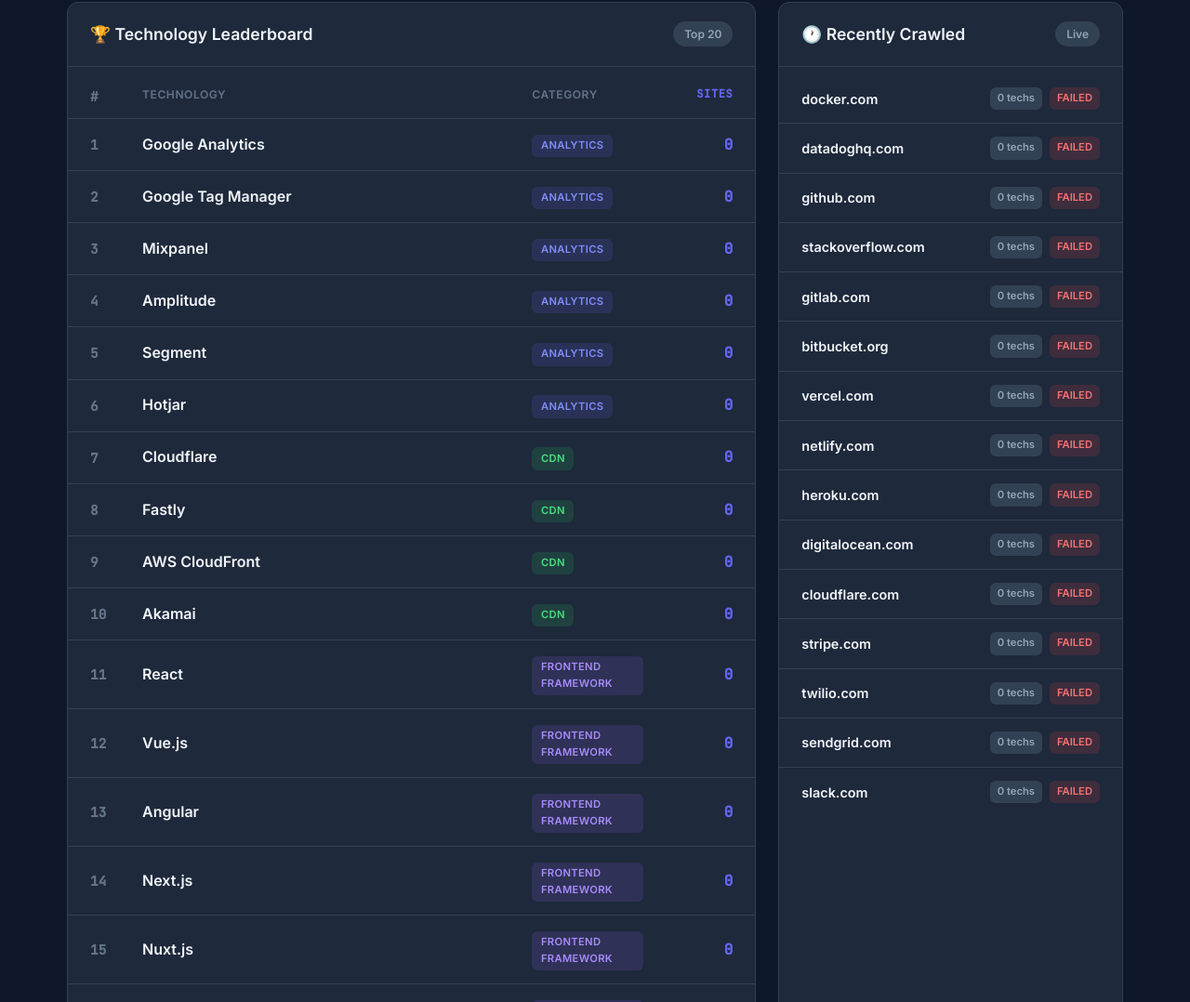
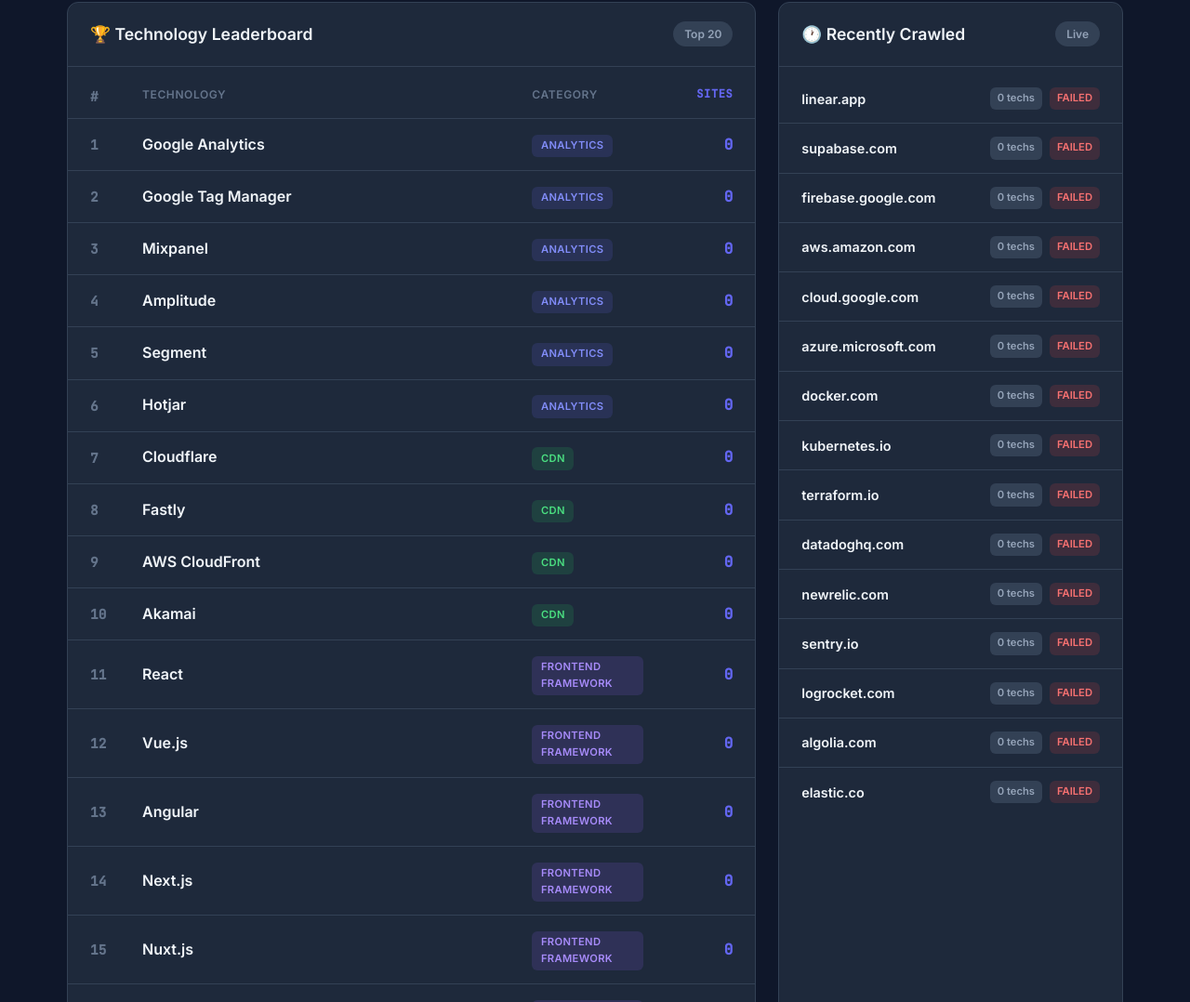
Before and after one commit to muhammadmahadazher/TechStack-Scout, a plain HTML site: page index.html in a window 1280 px wide. Shown: the part 578-1656 px from the top of the page at 93% size. Drawn offline with Linux system fonts and the light colour scheme.

Commit message:
deploy: 1e3c4251d2f47b1fa9aff4f9170148db0587b71e

```diff
--- a/index.html
+++ b/index.html
@@ -383,9 +383,97 @@
         </div>
         <div class="recent-list">
 
+            <a href="domain/16.html" class="recent-item">
+                <div class="recent-domain">
+                    <span class="domain-name">linear.app</span>
+
+                </div>
+                <div class="recent-meta">
+                    <span class="tech-badge">0 techs</span>
+                    <span class="status-badge status-failed">failed</span>
+                </div>
+            </a>
+
+            <a href="domain/17.html" class="recent-item">
+                <div class="recent-domain">
+                    <span class="domain-name">supabase.com</span>
+
+                </div>
+                <div class="recent-meta">
+                    <span class="tech-badge">0 techs</span>
+                    <span class="status-badge status-failed">failed</span>
+                </div>
+            </a>
+
+            <a href="domain/18.html" class="recent-item">
+                <div class="recent-domain">
+                    <span class="domain-name">firebase.google.com</span>
+
+                </div>
+                <div class="recent-meta">
+                    <span class="tech-badge">0 techs</span>
+                    <span class="status-badge status-failed">failed</span>
+                </div>
+            </a>
+
+            <a href="domain/19.html" class="recent-item">
+                <div class="recent-domain">
+                    <span class="domain-name">aws.amazon.com</span>
+
+                </div>
+                <div class="recent-meta">
+                    <span class="tech-badge">0 techs</span>
+                    <span class="status-badge status-failed">failed</span>
+                </div>
+            </a>
+
+            <a href="domain/20.html" class="recent-item">
+                <div class="recent-domain">
+                    <span class="domain-name">cloud.google.com</span>
+
+                </div>
+                <div class="recent-meta">
+                    <span class="tech-badge">0 techs</span>
+                    <span class="status-badge status-failed">failed</span>
+                </div>
+            </a>
+
+            <a href="domain/21.html" class="recent-item">
+                <div class="recent-domain">
+                    <span class="domain-name">azure.microsoft.com</span>
+
+                </div>
+                <div class="recent-meta">
+                    <span class="tech-badge">0 techs</span>
+                    <span class="status-badge status-failed">failed</span>
+                </div>
+            </a>
+
             <a href="domain/22.html" class="recent-item">
                 <div class="recent-domain">
                     <span class="domain-name">docker.com</span>
+
+                </div>
+                <div class="recent-meta">
+                    <span class="tech-badge">0 techs</span>
+                    <span class="status-badge status-failed">failed</span>
+                </div>
+            </a>
+
+            <a href="domain/23.html" class="recent-item">
+                <div class="recent-domain">
+                    <span class="domain-name">kubernetes.io</span>
+
+                </div>
+                <div class="recent-meta">
+                    <span class="tech-badge">0 techs</span>
+                    <span class="status-badge status-failed">failed</span>
+                </div>
+            </a>
+
+            <a href="domain/24.html" class="recent-item">
+                <div class="recent-domain">
+                    <span class="domain-name">terraform.io</span>
 
                 </div>
                 <div class="recent-meta">
@@ -405,9 +493,9 @@
                 </div>
             </a>
 
-            <a href="domain/1.html" class="recent-item">
+            <a href="domain/26.html" class="recent-item">
                 <div class="recent-domain">
-                    <span class="domain-name">github.com</span>
+                    <span class="domain-name">newrelic.com</span>
 
                 </div>
                 <div class="recent-meta">
@@ -416,9 +504,9 @@
                 </div>
             </a>
 
-            <a href="domain/2.html" class="recent-item">
+            <a href="domain/27.html" class="recent-item">
                 <div class="recent-domain">
-                    <span class="domain-name">stackoverflow.com</span>
+                    <span class="domain-name">sentry.io</span>
 
                 </div>
                 <div class="recent-meta">
@@ -427,9 +515,9 @@
                 </div>
             </a>
 
-            <a href="domain/3.html" class="recent-item">
+            <a href="domain/28.html" class="recent-item">
                 <div class="recent-domain">
-                    <span class="domain-name">gitlab.com</span>
+                    <span class="domain-name">logrocket.com</span>
 
                 </div>
                 <div class="recent-meta">
@@ -438,9 +526,9 @@
                 </div>
             </a>
 
-            <a href="domain/4.html" class="recent-item">
+            <a href="domain/29.html" class="recent-item">
                 <div class="recent-domain">
-                    <span class="domain-name">bitbucket.org</span>
+                    <span class="domain-name">algolia.com</span>
 
                 </div>
                 <div class="recent-meta">
@@ -449,97 +537,9 @@
                 </div>
             </a>
 
-            <a href="domain/5.html" class="recent-item">
+            <a href="domain/30.html" class="recent-item">
                 <div class="recent-domain">
-                    <span class="domain-name">vercel.com</span>
-
-                </div>
-                <div class="recent-meta">
-                    <span class="tech-badge">0 techs</span>
-                    <span class="status-badge status-failed">failed</span>
-                </div>
-            </a>
-
-            <a href="domain/6.html" class="recent-item">
-                <div class="recent-domain">
-                    <span class="domain-name">netlify.com</span>
-
-                </div>
-                <div class="recent-meta">
-                    <span class="tech-badge">0 techs</span>
-                    <span class="status-badge status-failed">failed</span>
-                </div>
-            </a>
-
-            <a href="domain/7.html" class="recent-item">
-                <div class="recent-domain">
-                    <span class="domain-name">heroku.com</span>
-
-                </div>
-                <div class="recent-meta">
-                    <span class="tech-badge">0 techs</span>
-                    <span class="status-badge status-failed">failed</span>
-                </div>
-            </a>
-
-            <a href="domain/8.html" class="recent-item">
-                <div class="recent-domain">
-                    <span class="domain-name">digitalocean.com</span>
-
-                </div>
-                <div class="recent-meta">
-                    <span class="tech-badge">0 techs</span>
-                    <span class="status-badge status-failed">failed</span>
-                </div>
-            </a>
-
-            <a href="domain/9.html" class="recent-item">
-                <div class="recent-domain">
-                    <span class="domain-name">cloudflare.com</span>
-
-                </div>
-                <div class="recent-meta">
-                    <span class="tech-badge">0 techs</span>
-                    <span class="status-badge status-failed">failed</span>
-                </div>
-            </a>
-
-            <a href="domain/10.html" class="recent-item">
-                <div class="recent-domain">
-                    <span class="domain-name">stripe.com</span>
-
-                </div>
-                <div class="recent-meta">
-                    <span class="tech-badge">0 techs</span>
-                    <span class="status-badge status-failed">failed</span>
-                </div>
-            </a>
-
-            <a href="domain/11.html" class="recent-item">
-                <div class="recent-domain">
-                    <span class="domain-name">twilio.com</span>
-
-                </div>
-                <div class="recent-meta">
-                    <span class="tech-badge">0 techs</span>
-                    <span class="status-badge status-failed">failed</span>
-                </div>
-            </a>
-
-            <a href="domain/12.html" class="recent-item">
-                <div class="recent-domain">
-                    <span class="domain-name">sendgrid.com</span>
-
-                </div>
-                <div class="recent-meta">
-                    <span class="tech-badge">0 techs</span>
-                    <span class="status-badge status-failed">failed</span>
-                </div>
-            </a>
-
-            <a href="domain/13.html" class="recent-item">
-                <div class="recent-domain">
-                    <span class="domain-name">slack.com</span>
+                    <span class="domain-name">elastic.co</span>
 
                 </div>
                 <div class="recent-meta">
```
